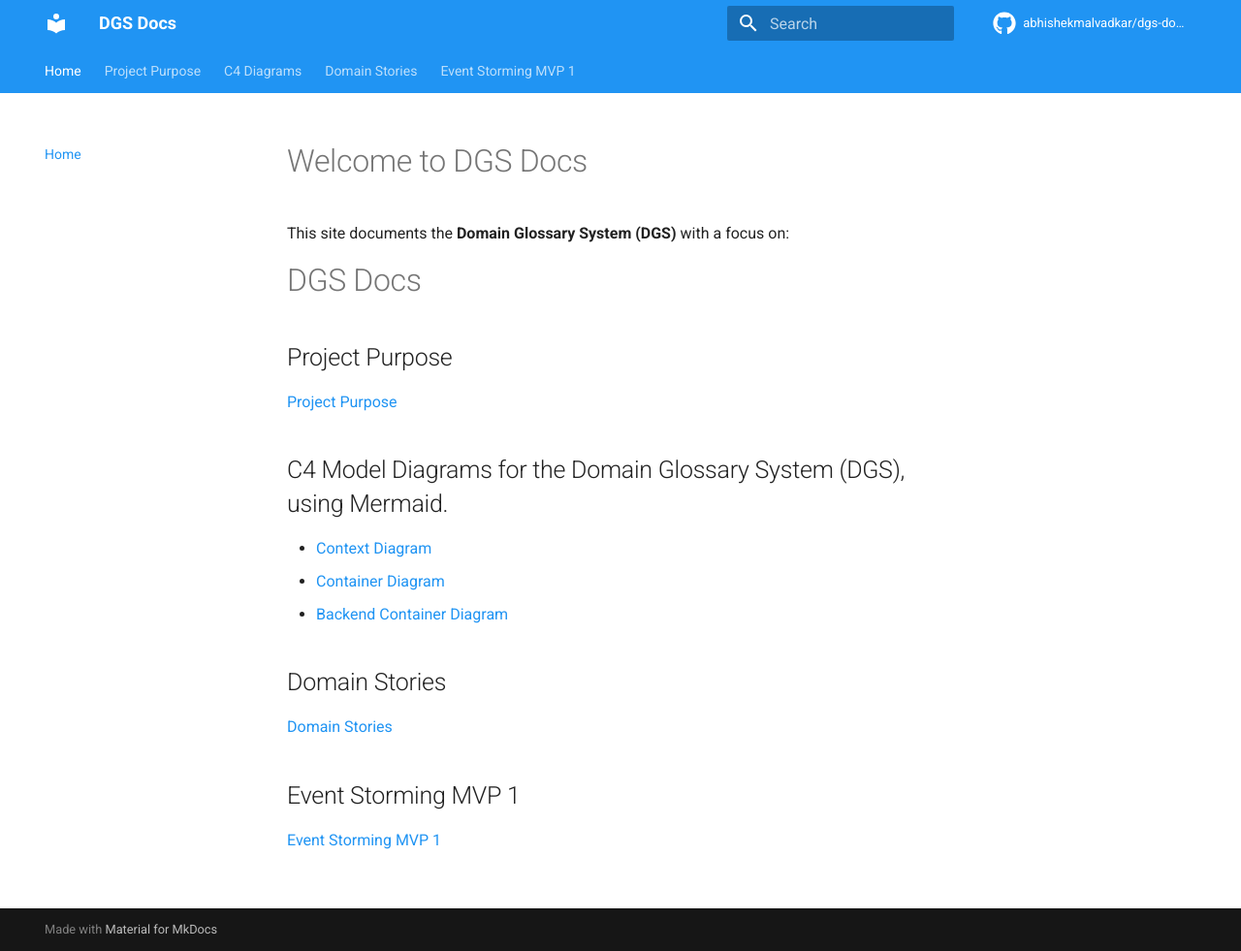
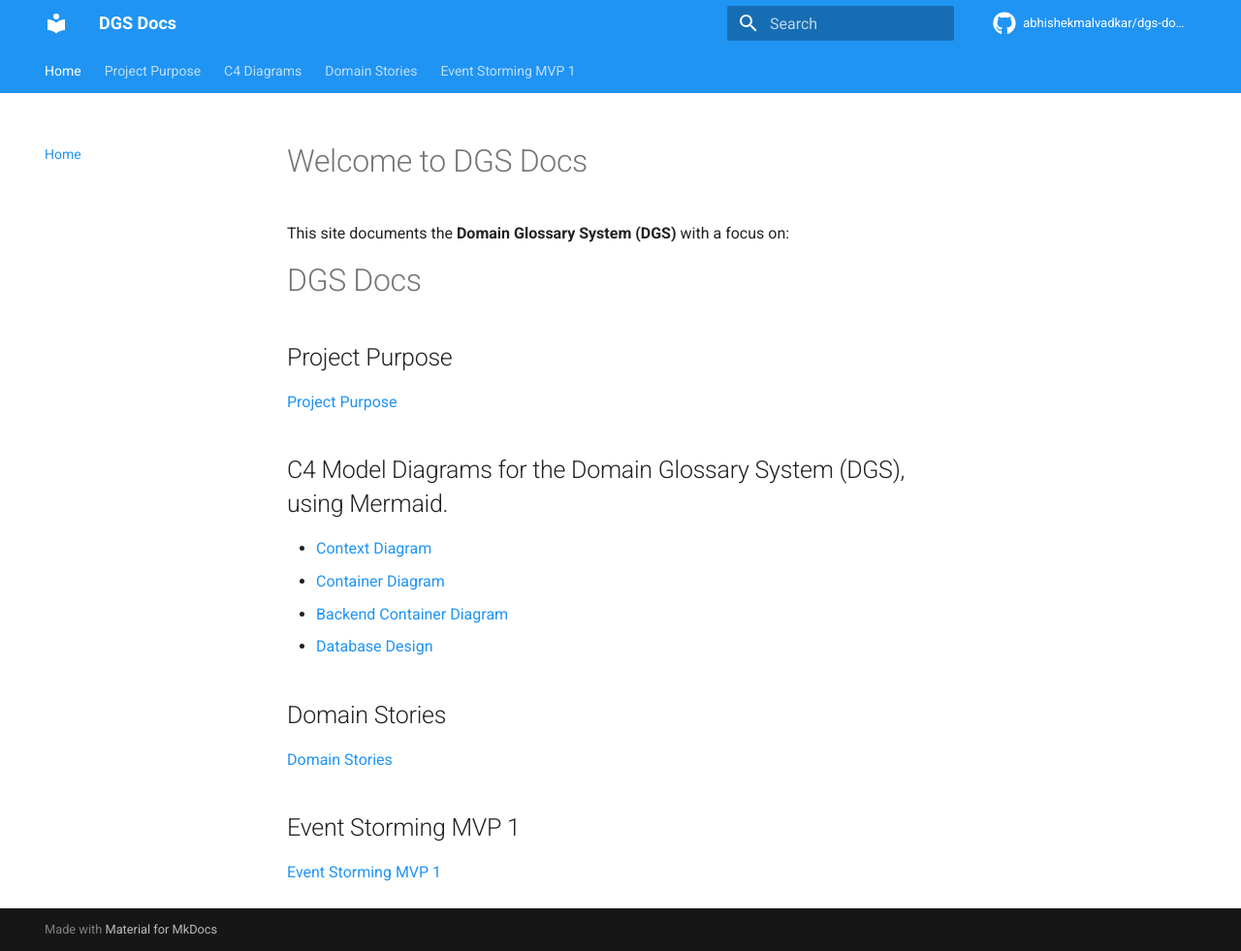
Before and after one commit to abhishekmalvadkar/dgs-docs, an MkDocs documentation site: the page built from docs/index.md, in a window 1280 px wide and 981 px high. Shown: the whole window at 97% size. Built offline with MkDocs 1.6.1 and Material for MkDocs 9.7.7, drawn with Linux system fonts in a browser that asks for light colours; comment, search, counter and statistics services are not loaded.

Commit message:
Update index.md

```diff
--- a/docs/index.md
+++ b/docs/index.md
@@ -13,6 +13,7 @@ This site documents the **Domain Glossary System (DGS)** with a focus on:
 - [Context Diagram](diagrams/dgs-context-diagram.mmd)
 - [Container Diagram](diagrams/dgs-container-diagram.mmd)
 - [Backend Container Diagram](diagrams/dgs-backend-container-diagram.mmd)
+- [Database Design](diagrams/test.md)
 
 ## Domain Stories
 
```
